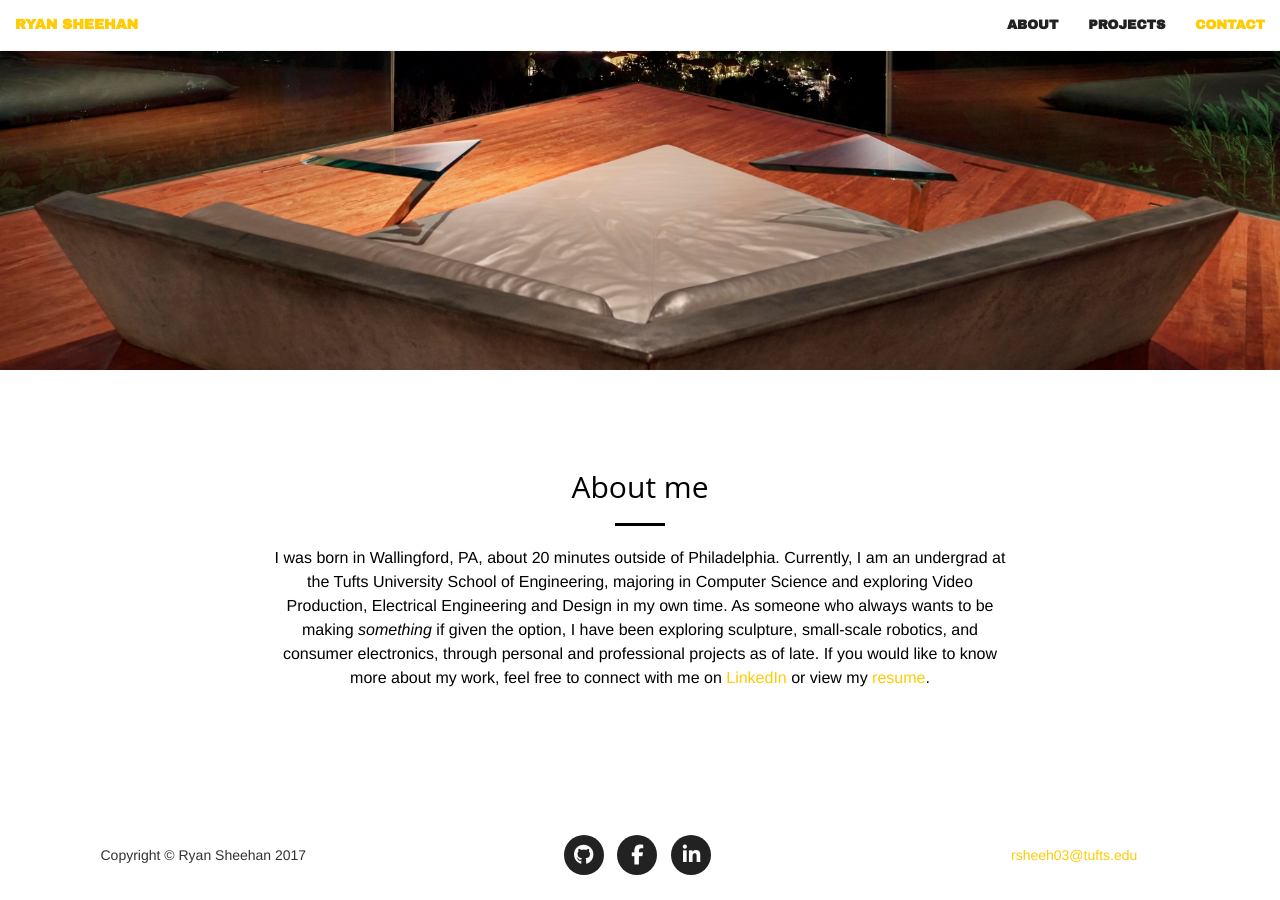
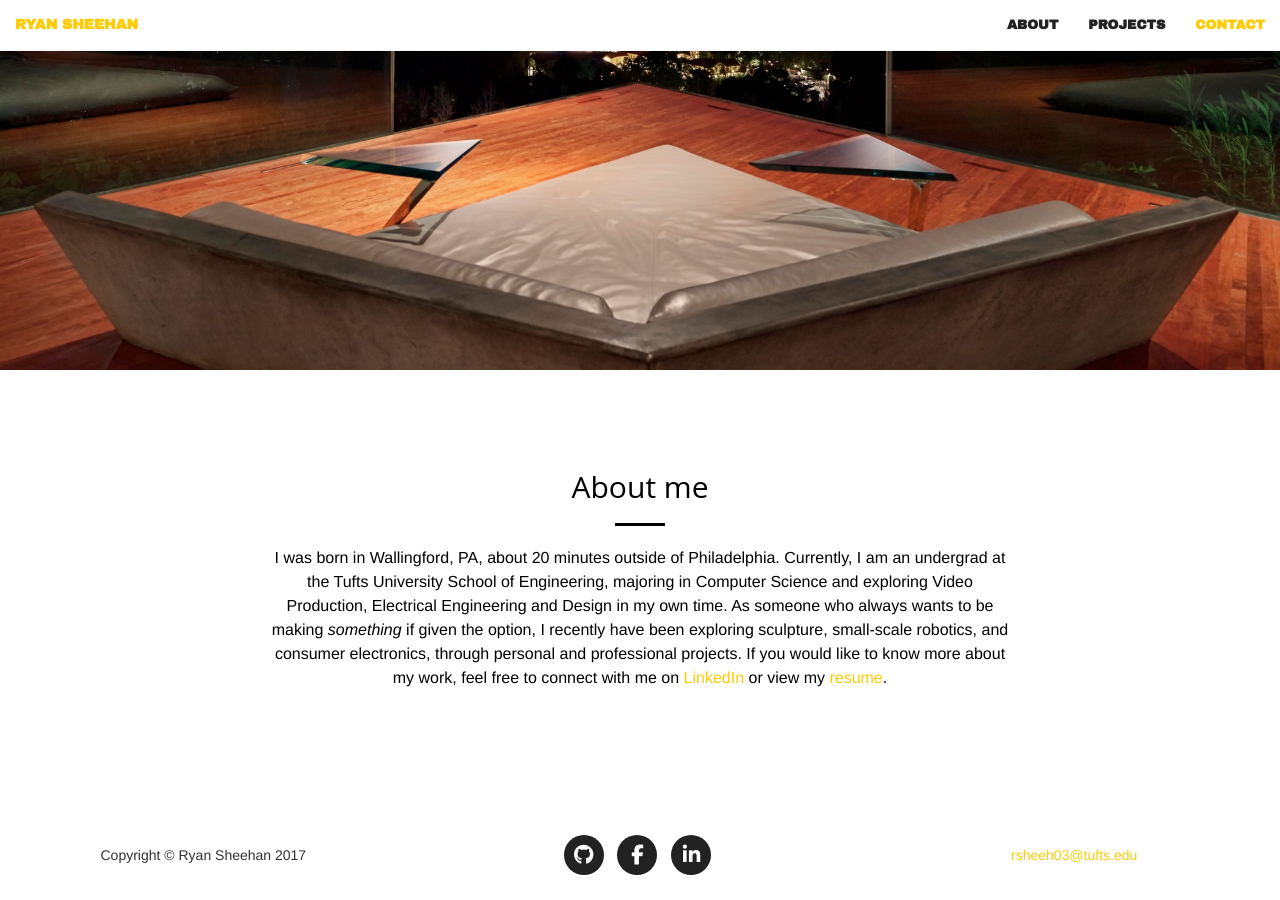
Before and after one commit to Ryan-Sheehan/Ryan-Sheehan.github.io, a Jekyll site: the page index.html, which Jekyll copies as it is, in a window 1280 px wide and 900 px high, scrolled down 530 px. Built offline with Jekyll 4.4.1, drawn with Linux system fonts in a browser that asks for light colours; nearby versions of some CDN libraries.

Commit message:
Update index.html

```diff
--- a/index.html
+++ b/index.html
@@ -69,9 +69,9 @@
 					      Currently, I am an undergrad at the Tufts University School of Engineering,
 					      majoring in Computer Science and exploring Video Production, Electrical
 					      Engineering and Design in my own time. As someone who always wants to be making
-					      <i>something</i> if given the option, I have been exploring sculpture, small-scale
-					      robotics, and consumer electronics, through personal and professional projects as
-					      of late. If you would like to know more about my work, feel free to connect with me
+					      <i>something</i> if given the option, I recently have been exploring sculpture, small-scale
+					      robotics, and consumer electronics, through personal and professional projects.
+					      If you would like to know more about my work, feel free to connect with me
 					      on <a target="_blank" href="https://www.linkedin.com/in/ryan-sheehan-aa1b2114a/">LinkedIn</a> or view my
 					      <a target="_blank" href="https://drive.google.com/file/d/0B4E_LWbWXdH5V3VEV3REWFpMWlJscmdpbE1aUVdTNU1BTExr/view?usp=sharing">resume</a>.
 					    </p>
```
